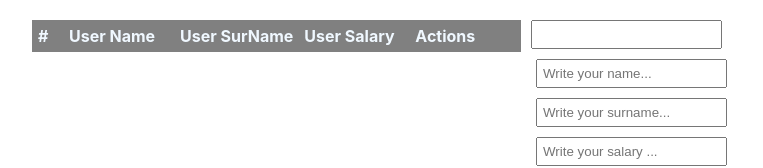
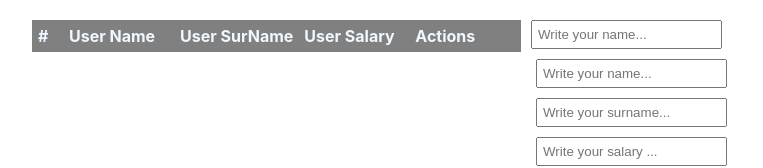
Before and after one commit to VladimirRM/Crudtable, a React (Create React App) app: page / in a window 1280 px wide. Shown: the top 168 px of the page, without its empty margins (258-1021 px from the left). Built offline with nearby package versions, Linux system fonts and the light colour scheme.

Commit message:
add handleInputChange

```diff
--- a/src/Components/App/App.js
+++ b/src/Components/App/App.js
@@ -52,6 +52,10 @@ const App = () => {
     });
   };
 
+  const handleInputChange = ()=>{
+
+  }
+
   return (
     <div className="wrapper">
       <div className="wrapper-content">
@@ -93,7 +97,14 @@ const App = () => {
         </div>
         <div>
           <form onSubmit={handleSubmitUser} onReset={handleCleanClick}>
-            <Custominput/>
+            <Custominput
+
+            placeholder="Write your name..."
+
+            handleChange={()=>{}}
+              value={userData.userName}
+
+            />
             <input
               type="text"
               placeholder="Write your name..."
```
